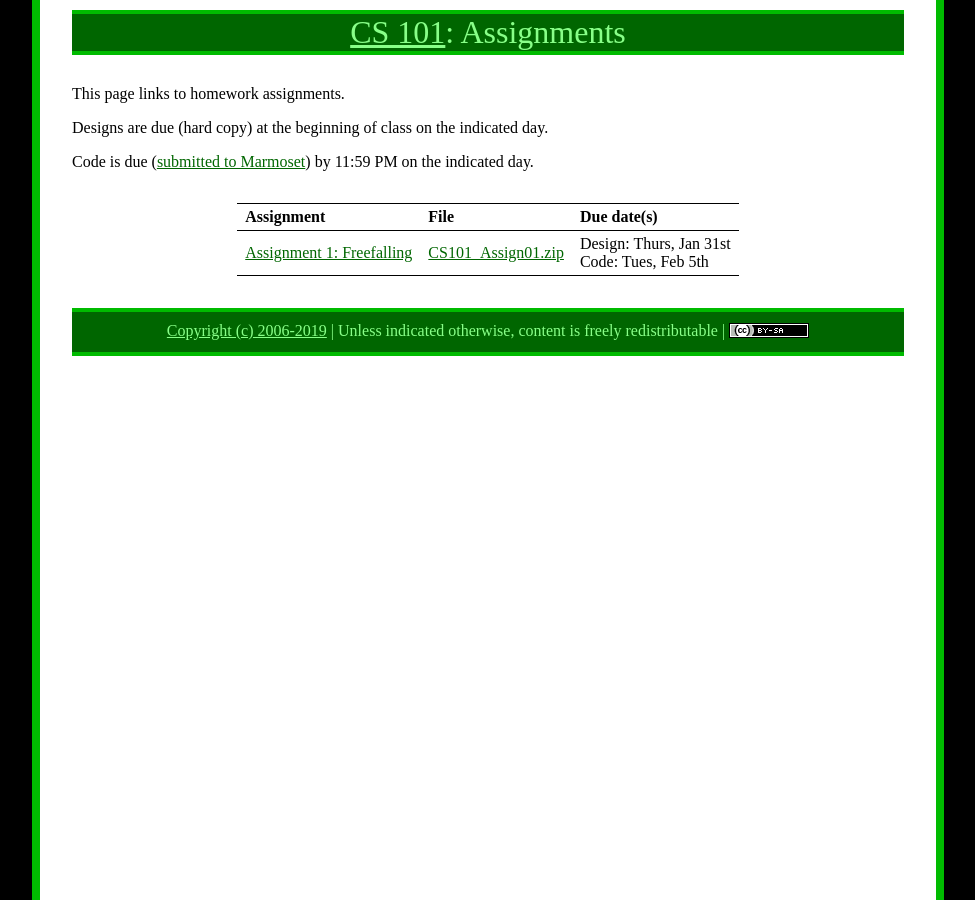
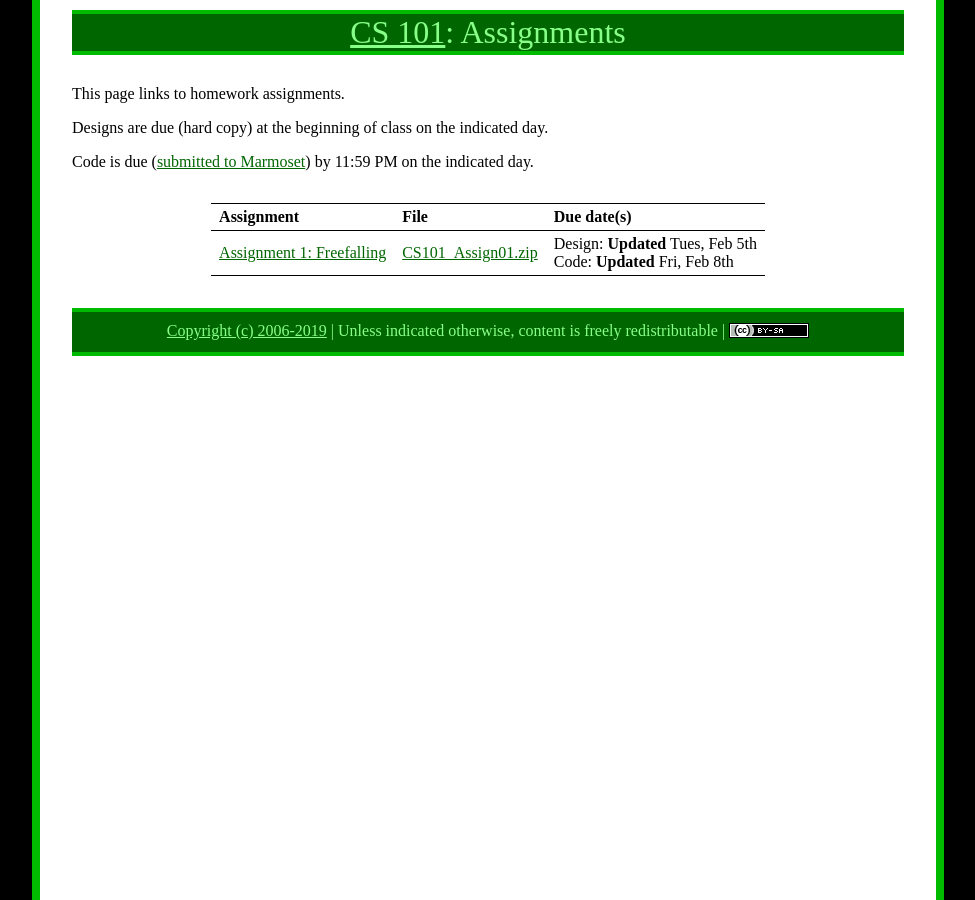
Before and after one commit to ycpcs/cs101-spring2019, a Jekyll site: the page built from assign/index.md, in a window 1280 px wide. Shown: the whole page, without its empty margins (152-1127 px from the left). Built offline with Jekyll 4.4.1, drawn with Linux system fonts in a browser that asks for light colours.

Commit message:
update assign date
update assign date

```diff
--- a/assign/index.md
+++ b/assign/index.md
@@ -11,7 +11,7 @@ Code is due (<a href="../submitting.html">submitted to Marmoset</a>) by 11:59 PM
 
 Assignment | File | Due date(s)
 ---------- | ---- | -----------
-[Assignment 1: Freefalling](assign01.html) | [CS101\_Assign01.zip](CS101_Assign01.zip) | Design: Thurs, Jan 31st<br>Code: Tues, Feb 5th
+[Assignment 1: Freefalling](assign01.html) | [CS101\_Assign01.zip](CS101_Assign01.zip) | Design: **Updated** Tues, Feb 5th<br>Code: **Updated** Fri, Feb 8th
 
 <!--
 [Assignment 2: Calendar](assign02.html) | [CS101\_Assign02.zip](CS101_Assign02.zip) | MS1 Design: Fri, Sept 14th<br>MS1 Code: Wed, Sept 19th<br>MS2 Design: Fri, Sept 21st<br>MS2 Code: Wed, Sept 26th
```
